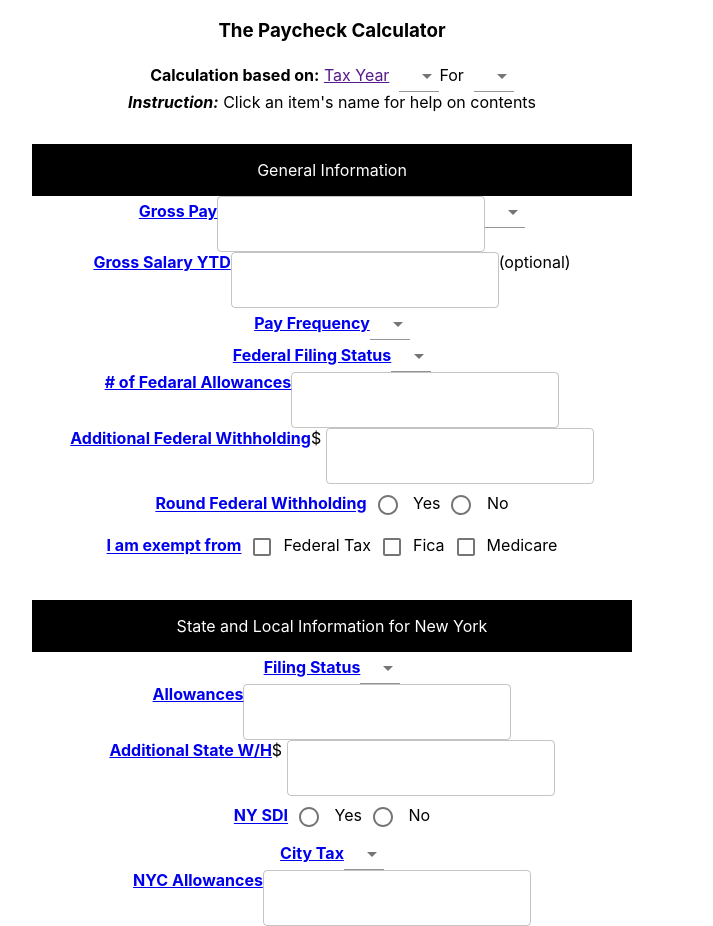
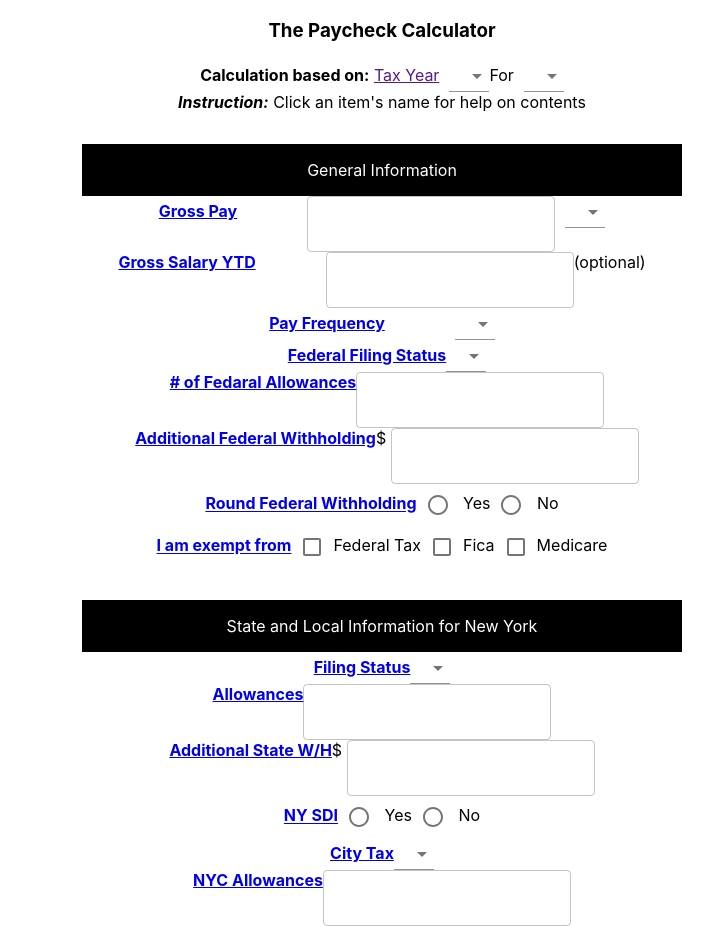
Before and after one commit to Mahmudul94/Paycheck_calculator_React, a React (Create React App) app: page / in a window 1280 px wide. Shown: the whole page, without its empty margins (308-1021 px from the left). Built offline with nearby package versions, Linux system fonts and the light colour scheme.

Commit message:
Css some Forward

```diff
--- a/src/Paycheck_component/header.css
+++ b/src/Paycheck_component/header.css
@@ -7,7 +7,17 @@
 
   position: relative;
   text-align: left;
+  padding-left: 10px;
+  display: block;
+  padding-left: 100px;
 }
+.gross {
+  margin-left: 10px;
+}
+.grosspay {
+  margin-right: 70px;
+}
+
 .general {
   background-color: black;
   color: white;
@@ -15,6 +25,7 @@
   padding-bottom: 1rem;
   margin-top: 2rem;
 }
-#outlined-basic {
+.outlined-basic {
   margin-right: 20px;
+  width: 200px;
 }
--- a/src/Paycheck_component/header.js
+++ b/src/Paycheck_component/header.js
@@ -16,7 +16,7 @@ import Checkbox from '@material-ui/core/Checkbox';
 export default class TopShelf extends Component {
     render() {
         return (
-            <div className="container">
+            <div >
                 <Container>
                     <h3>The Paycheck Calculator</h3>
                 </Container>
@@ -48,22 +48,24 @@ export default class TopShelf extends Component {
                         General Information
                 </Box>
                 </div>
-                <div className="gross">
-                    <strong>  <a href=" ">Gross Pay</a></strong>
+                <div >
+                    <strong className="grosspay">  <a href=" ">Gross Pay</a></strong>
 
                     <TextField id="outlined-basic" label="" variant="outlined" />
-                    <Select>
+
+                    <Select className="selectBox">
                         <MenuItem value="">Annualy</MenuItem>
                         <MenuItem >Pay Per Period</MenuItem>
                     </Select>
+
                 </div>
                 <div >
-                    <strong>  <a href=" ">Gross Salary YTD</a></strong>
+                    <strong className="grosspay">  <a href=" ">Gross Salary YTD</a></strong>
                     <TextField id="outlined-basic" label="" variant="outlined" />
                     (optional)
                 </div>
-                <div>
-                    <strong>  <a href=" ">Pay Frequency</a></strong>
+                <div >
+                    <strong className="grosspay">  <a href=" " id="pay">Pay Frequency</a></strong>
                     <Select>
                         <MenuItem value="">Daily</MenuItem>
                         <MenuItem >Weekly</MenuItem>
@@ -76,7 +78,7 @@ export default class TopShelf extends Component {
                     </Select>
                 </div>
 
-                <div>
+                <div className="gross">
                     <strong>  <a href=" ">Federal Filing Status</a></strong>
                     <Select>
                         <MenuItem value="">Single</MenuItem>
@@ -85,11 +87,11 @@ export default class TopShelf extends Component {
                         <MenuItem value="">Married But Withhold at the Higher Single Rate</MenuItem>
                     </Select>
                 </div>
-                <div>
+                <div className="gross">
                     <strong>  <a href=" "># of Fedaral Allowances</a></strong>
                     <TextField id="outlined-basic" label="" variant="outlined" />
                 </div>
-                <div>
+                <div className="gross">
                     <strong>  <a href=" ">Additional Federal Withholding</a></strong>
                    $ <TextField id="outlined-basic" label="" variant="outlined" />
                 </div>
@@ -161,7 +163,7 @@ export default class TopShelf extends Component {
                     <TextField id="outlined-basic" label="" variant="outlined" />
                 </div>
 
-            </div>
+            </div >
         )
     }
 }
```
